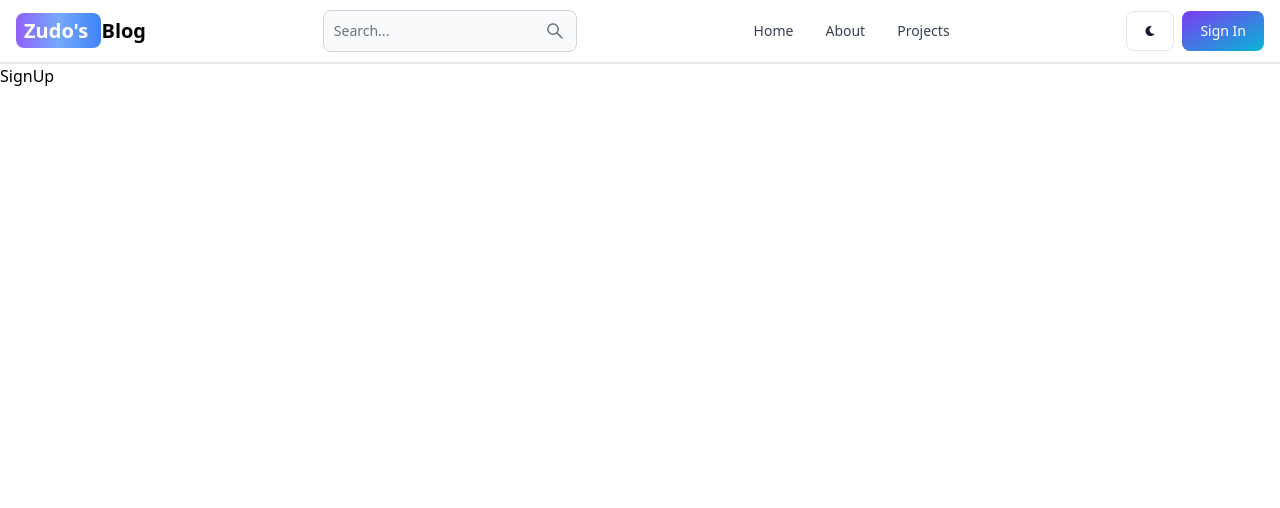
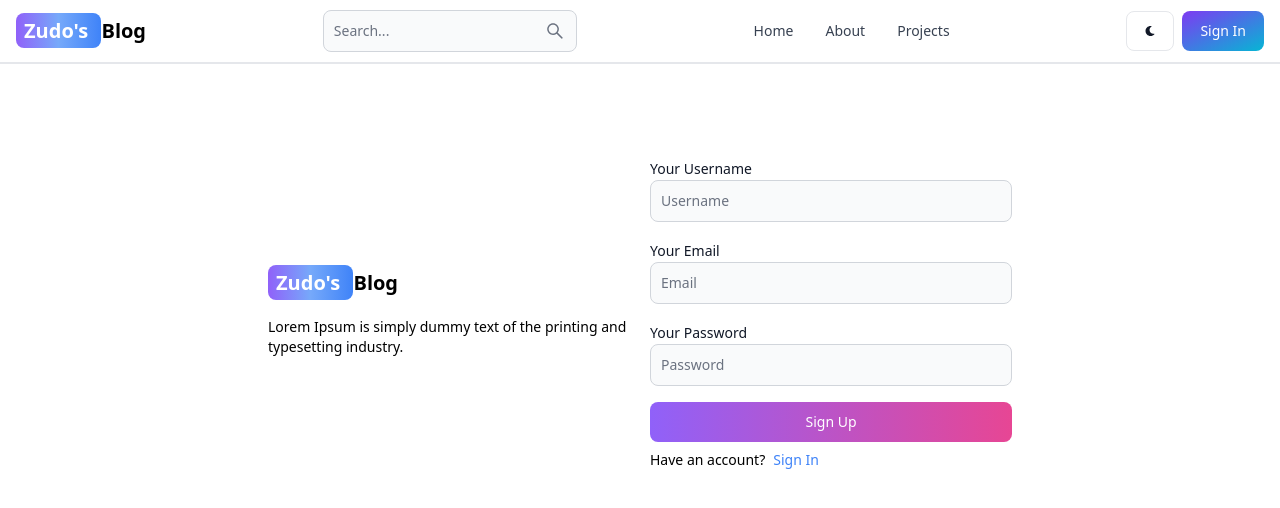
Before and after one commit to kirigaya07/Mern-Blog, a React (Vite) app in the folder frontend/: page /sign-up in a window 1280 px wide. Shown: the top 508 px of the page. Built offline with nearby package versions, Linux system fonts and the light colour scheme.

Commit message:
Created Sign up page UI

```diff
--- a/frontend/src/pages/SignUp.jsx
+++ b/frontend/src/pages/SignUp.jsx
@@ -1,5 +1,53 @@
+/* eslint-disable react/no-unescaped-entities */
+import { Button, Label, TextInput } from "flowbite-react";
+import { Link } from "react-router-dom";
 function SignUp() {
-  return <div>SignUp</div>;
+  return (
+    <div className="min-h-screen mt-20">
+      <div className="flex p-3 max-w-3xl mx-auto flex-col md:flex-row md:items-center gap-5">
+        {/*Left */}
+        <div className="flex-1">
+          <Link
+            to="/"
+            className=" sm:text-xl font-bold dark:text-white text-4xl"
+          >
+            <span className="px-2 py-1 bg-gradient-to-r from-purple-500 via-blue-400 to-blue-500 rounded-lg text-white">
+              Zudo's{" "}
+            </span>
+            Blog
+          </Link>
+          <p className="text-sm mt-5">
+            Lorem Ipsum is simply dummy text of the printing and typesetting
+            industry.
+          </p>
+        </div>
+        {/* Right*/}
+        <div className="flex-1">
+          <form className="flex flex-col gap-4">
+            <div>
+              <Label value="Your Username" />
+              <TextInput type="text" placeholder="Username" id="username" />
+            </div>
+            <div>
+              <Label value="Your Email" />
+              <TextInput type="text" placeholder="Email" id="email" />
+            </div>
+            <div>
+              <Label value="Your Password" />
+              <TextInput type="text" placeholder="Password" id="password" />
+            </div>
+            <Button gradientDuoTone="purpleToPink">Sign Up</Button>
+          </form>
+          <div className="flex gap-2 text-sm mt-2">
+            <span>Have an account?</span>
+            <Link to="/sign-up" className="text-blue-500">
+              Sign In
+            </Link>
+          </div>
+        </div>
+      </div>
+    </div>
+  );
 }
 
 export default SignUp;
```
